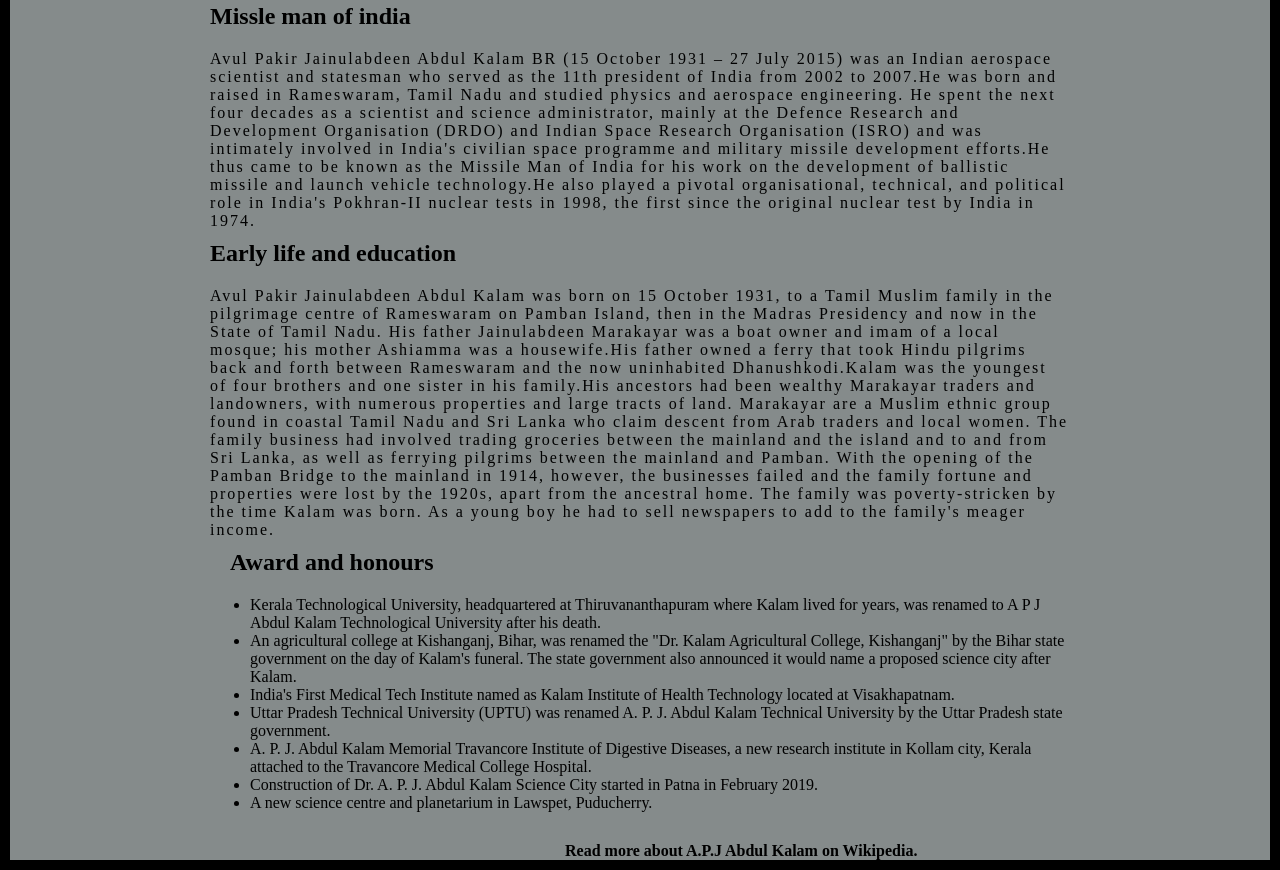
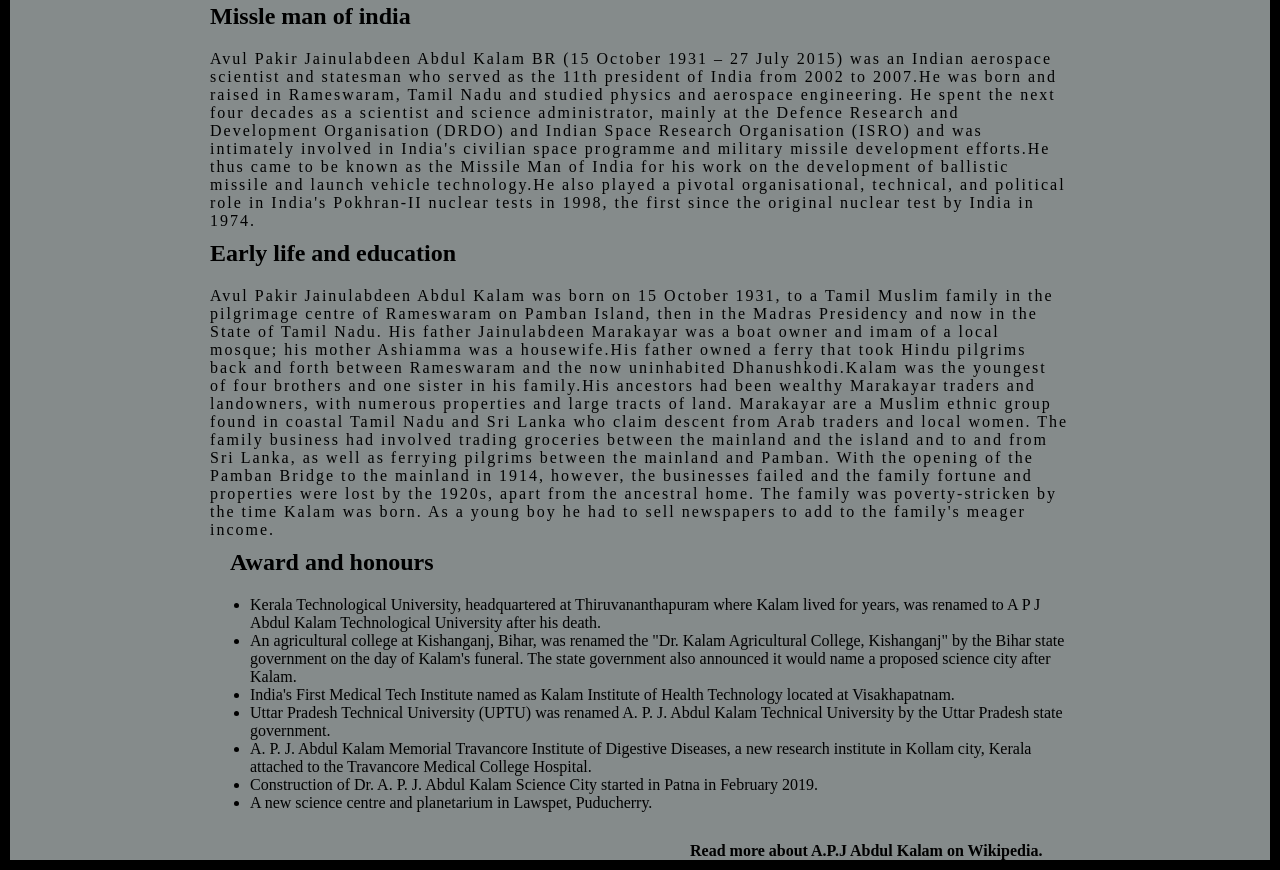
Before and after one commit to s-shashank2000/HTML-CSS-PROJECT, a plain HTML site: page Project Tribute-1/index.html in a window 1280 px wide. Shown: the part 447-1317 px from the top of the page. Drawn offline with Linux system fonts and the light colour scheme.

Commit message:
Update style.css

```diff
--- a/Project Tribute-1/style.css
+++ b/Project Tribute-1/style.css
@@ -72,5 +72,5 @@ footer {
   margin-top: 30px;
 }
 footer p {
-  margin-left: 375px;
+  margin-left: 500px;
 }
```
